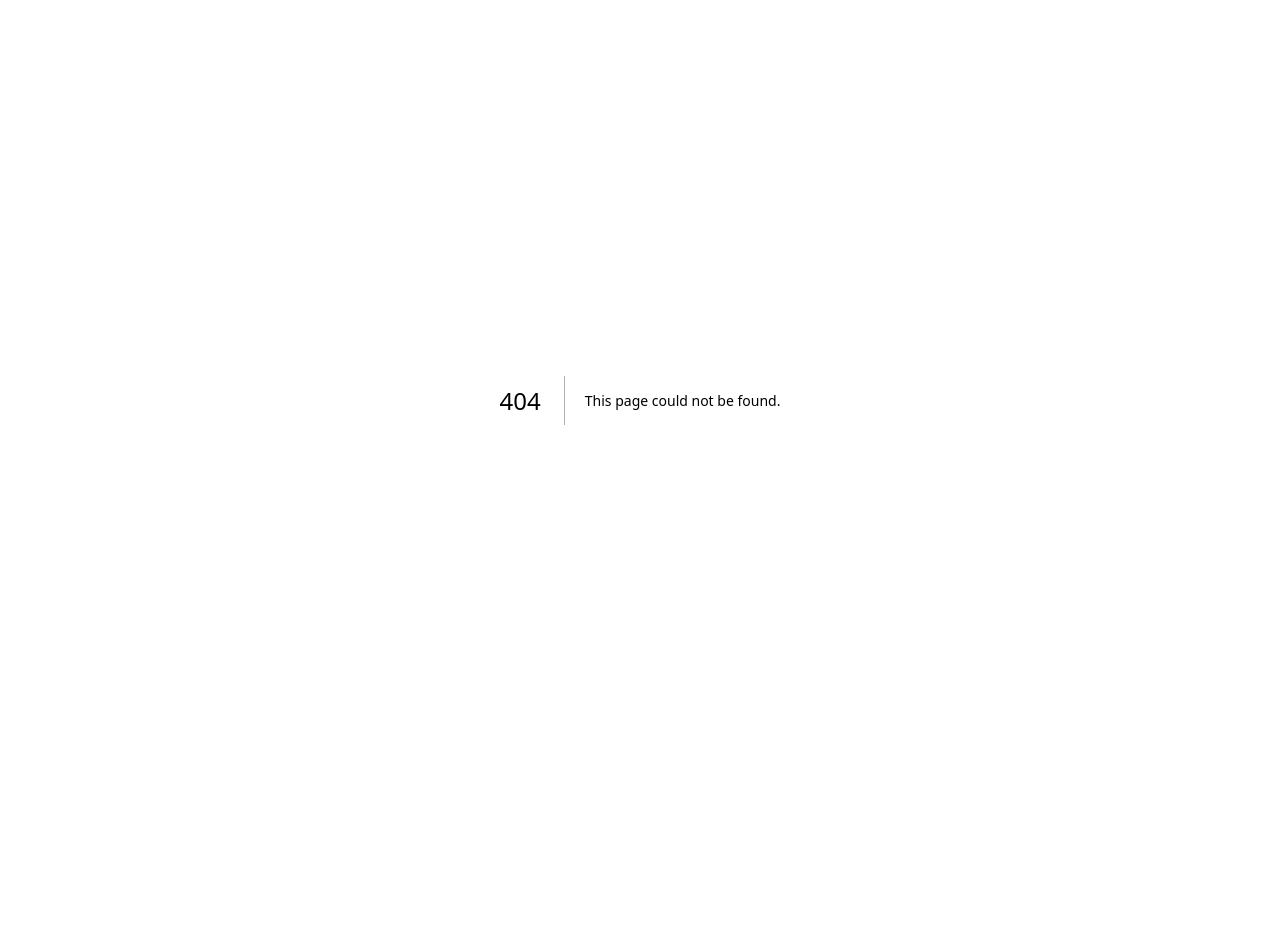
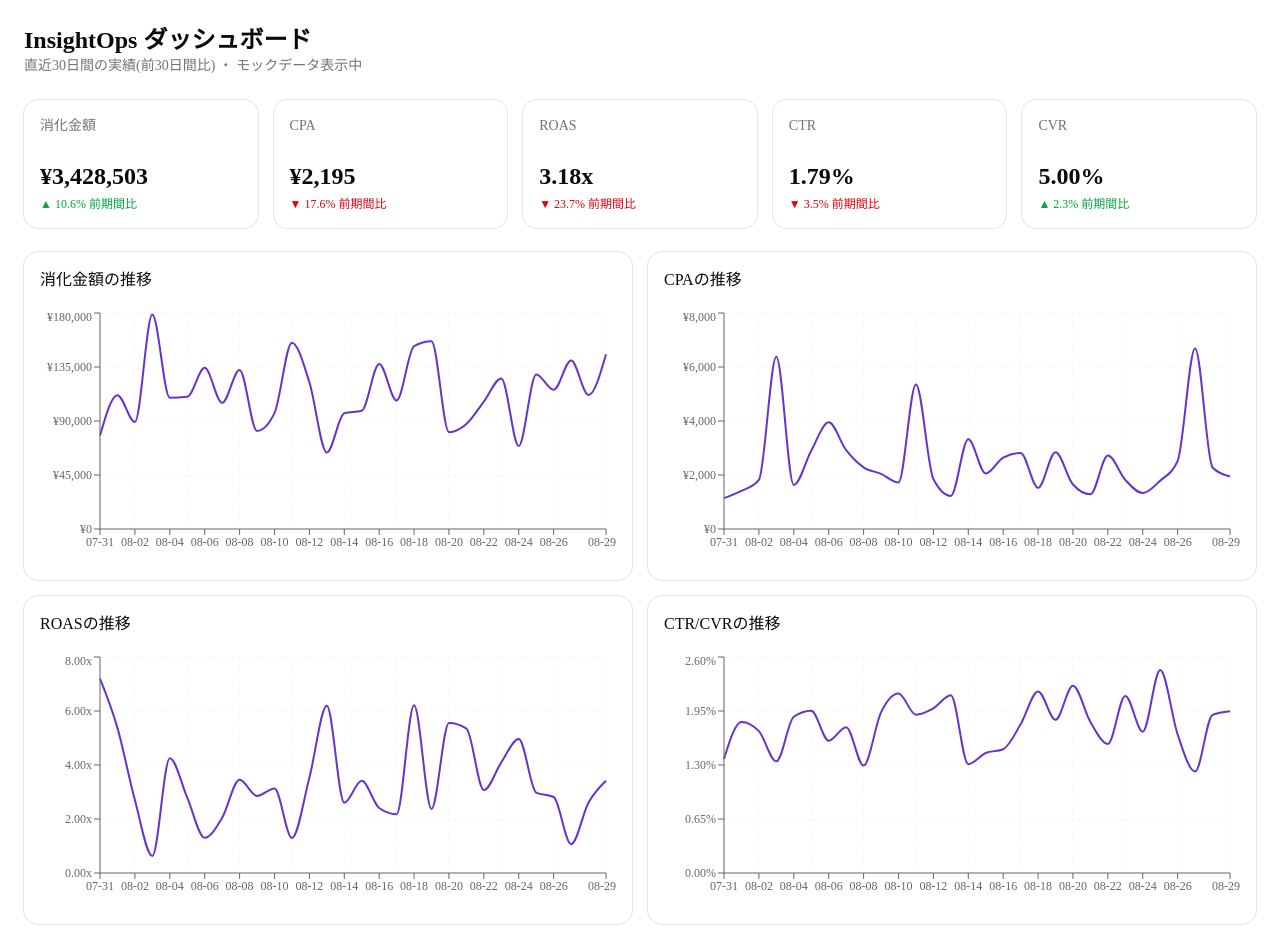
Before and after one commit to masimarow/Dashboard-app-demo, a Next.js app in the folder insightops/: page /dashboard in a window 1280 px wide. Before the commit this address had no page. Before the commit the page ends 800 px from the top, so only its background shows below. Built offline with nearby package versions, Linux system fonts and the light colour scheme.

Commit message:
画面作成

```diff
--- /dev/null
+++ b/insightops/src/app/dashboard/page.tsx
@@ -0,0 +1,53 @@
+import { generateMockDailyInsights } from "@/lib/mock-data";
+import { getKpiComparison, getDailyTrend } from "@/lib/metrics";
+import { KpiCard } from "@/components/kpi-card";
+import { KpiTrendChart } from "@/components/kpi-trend-chart";
+
+function pctChange(current: number, previous: number) {
+  if (previous === 0) return 0;
+  return ((current - previous) / previous) * 100;
+}
+
+const yen = (v: number) => `¥${Math.round(v).toLocaleString()}`;
+const pct = (v: number) => `${(v * 100).toFixed(2)}%`;
+const x = (v: number) => `${v.toFixed(2)}x`;
+
+export default function DashboardPage() {
+  // 本来はモック/実データをここで切り替える(F-08)。今はモック固定。
+  const rows = generateMockDailyInsights(90, 5);
+
+  const { current, previous } = getKpiComparison(rows, 30);
+  const trend = getDailyTrend(rows, 30);
+
+  const kpis = [
+    { label: "消化金額", value: yen(current.spend), delta: pctChange(current.spend, previous.spend) },
+    { label: "CPA", value: yen(current.cpa), delta: pctChange(previous.cpa, current.cpa) }, // CPAは下がる方が改善なので符号反転
+    { label: "ROAS", value: x(current.roas), delta: pctChange(current.roas, previous.roas) },
+    { label: "CTR", value: pct(current.ctr), delta: pctChange(current.ctr, previous.ctr) },
+    { label: "CVR", value: pct(current.cvr), delta: pctChange(current.cvr, previous.cvr) },
+  ];
+
+  return (
+    <div className="p-6 space-y-6">
+      <div>
+        <h1 className="text-2xl font-bold">InsightOps ダッシュボード</h1>
+        <p className="text-sm text-muted-foreground">
+          直近30日間の実績(前30日間比) ・ モックデータ表示中
+        </p>
+      </div>
+
+      <div className="grid grid-cols-2 md:grid-cols-5 gap-4">
+        {kpis.map((k) => (
+          <KpiCard key={k.label} label={k.label} value={k.value} deltaPercent={k.delta} />
+        ))}
+      </div>
+
+      <div className="grid grid-cols-1 md:grid-cols-2 gap-4">
+        <KpiTrendChart title="消化金額の推移" data={trend} metricKey="spend" valueFormatter={yen} />
+        <KpiTrendChart title="CPAの推移" data={trend} metricKey="cpa" valueFormatter={yen} />
+        <KpiTrendChart title="ROASの推移" data={trend} metricKey="roas" valueFormatter={x} />
+        <KpiTrendChart title="CTR/CVRの推移" data={trend} metricKey="ctr" valueFormatter={pct} />
+      </div>
+    </div>
+  );
+}
--- /dev/null
+++ b/insightops/src/components/kpi-card.tsx
@@ -0,0 +1,30 @@
+import { Card, CardContent, CardHeader, CardTitle } from "@/components/ui/card";
+
+interface KpiCardProps {
+  label: string;
+  value: string;
+  previousValue?: string;
+  deltaPercent: number; // 正の値=改善方向かは呼び出し側で符号を調整して渡す
+}
+
+export function KpiCard({ label, value, deltaPercent }: KpiCardProps) {
+  const isUp = deltaPercent >= 0;
+  const deltaColor = isUp ? "text-green-600" : "text-red-600";
+  const arrow = isUp ? "▲" : "▼";
+
+  return (
+    <Card>
+      <CardHeader className="pb-2">
+        <CardTitle className="text-sm font-medium text-muted-foreground">
+          {label}
+        </CardTitle>
+      </CardHeader>
+      <CardContent>
+        <div className="text-2xl font-bold">{value}</div>
+        <div className={`text-xs mt-1 ${deltaColor}`}>
+          {arrow} {Math.abs(deltaPercent).toFixed(1)}% 前期間比
+        </div>
+      </CardContent>
+    </Card>
+  );
+}
--- /dev/null
+++ b/insightops/src/components/kpi-trend-chart.tsx
@@ -0,0 +1,63 @@
+"use client";
+
+import {
+  LineChart,
+  Line,
+  XAxis,
+  YAxis,
+  CartesianGrid,
+  Tooltip,
+  ResponsiveContainer,
+} from "recharts";
+import { KpiTrendPoint } from "@/lib/types";
+import { Card, CardContent, CardHeader, CardTitle } from "@/components/ui/card";
+
+interface KpiTrendChartProps {
+  title: string;
+  data: KpiTrendPoint[];
+  metricKey: keyof Omit<KpiTrendPoint, "date">;
+  valueFormatter?: (v: number) => string;
+}
+
+export function KpiTrendChart({
+  title,
+  data,
+  metricKey,
+  valueFormatter = (v) => v.toLocaleString(),
+}: KpiTrendChartProps) {
+  return (
+    <Card>
+      <CardHeader>
+        <CardTitle className="text-base">{title}</CardTitle>
+      </CardHeader>
+      <CardContent className="h-64">
+        <ResponsiveContainer width="100%" height="100%">
+          <LineChart data={data} margin={{ top: 5, right: 10, left: 0, bottom: 5 }}>
+            <CartesianGrid strokeDasharray="3 3" className="stroke-muted" />
+            <XAxis
+              dataKey="date"
+              tickFormatter={(d: string) => d.slice(5)} // MM-DD
+              fontSize={12}
+            />
+            <YAxis
+              fontSize={12}
+              tickFormatter={(v: number) => valueFormatter(v)}
+              width={60}
+            />
+            <Tooltip
+              formatter={(v: number) => valueFormatter(v)}
+              labelFormatter={(d: string) => d}
+            />
+            <Line
+              type="monotone"
+              dataKey={metricKey}
+              stroke="#6633cc"
+              strokeWidth={2}
+              dot={false}
+            />
+          </LineChart>
+        </ResponsiveContainer>
+      </CardContent>
+    </Card>
+  );
+}
--- /dev/null
+++ b/insightops/src/lib/metrics.ts
@@ -0,0 +1,64 @@
+import { DailyInsight, KpiSummary, KpiTrendPoint } from "./types";
+
+function toSummary(rows: DailyInsight[]): KpiSummary {
+  const spend = rows.reduce((sum, r) => sum + r.spend, 0);
+  const clicks = rows.reduce((sum, r) => sum + r.clicks, 0);
+  const impressions = rows.reduce((sum, r) => sum + r.impressions, 0);
+  const conversions = rows.reduce((sum, r) => sum + r.conversions, 0);
+  const conversionValue = rows.reduce((sum, r) => sum + r.conversionValue, 0);
+
+  return {
+    spend,
+    cpa: conversions > 0 ? spend / conversions : 0,
+    roas: spend > 0 ? conversionValue / spend : 0,
+    ctr: impressions > 0 ? clicks / impressions : 0,
+    cvr: clicks > 0 ? conversions / clicks : 0,
+  };
+}
+
+function filterByRange(rows: DailyInsight[], start: Date, end: Date) {
+  return rows.filter((r) => {
+    const d = new Date(r.date);
+    return d >= start && d < end;
+  });
+}
+
+/**
+ * 直近periodDays日の実績と、その直前periodDays日(前期間)を比較するサマリーを返す。
+ */
+export function getKpiComparison(rows: DailyInsight[], periodDays = 30) {
+  const now = new Date();
+  const currentStart = new Date(now);
+  currentStart.setDate(now.getDate() - periodDays);
+
+  const previousStart = new Date(currentStart);
+  previousStart.setDate(currentStart.getDate() - periodDays);
+
+  const current = toSummary(filterByRange(rows, currentStart, now));
+  const previous = toSummary(filterByRange(rows, previousStart, currentStart));
+
+  return { current, previous };
+}
+
+/**
+ * 日次のKPI推移(グラフ用)。同一日付の複数クリエイティブを合算する。
+ */
+export function getDailyTrend(rows: DailyInsight[], days = 30): KpiTrendPoint[] {
+  const now = new Date();
+  const start = new Date(now);
+  start.setDate(now.getDate() - days);
+
+  const byDate = new Map<string, DailyInsight[]>();
+  for (const r of filterByRange(rows, start, now)) {
+    const arr = byDate.get(r.date) ?? [];
+    arr.push(r);
+    byDate.set(r.date, arr);
+  }
+
+  return Array.from(byDate.entries())
+    .sort(([a], [b]) => a.localeCompare(b))
+    .map(([date, dayRows]) => {
+      const s = toSummary(dayRows);
+      return { date, ...s };
+    });
+}
--- /dev/null
+++ b/insightops/src/lib/mock-data.ts
@@ -0,0 +1,49 @@
+import { DailyInsight } from "./types";
+
+function randomBetween(min: number, max: number) {
+  return Math.random() * (max - min) + min;
+}
+
+function formatDate(d: Date) {
+  return d.toISOString().slice(0, 10);
+}
+
+/**
+ * 過去days日分×creativeCount本のダミーdaily_insightsを生成する。
+ * n8n/DBが無くても要件書のスキーマ構造を踏襲したデータで画面を作れる。
+ */
+export function generateMockDailyInsights(
+  days = 60,
+  creativeCount = 5
+): DailyInsight[] {
+  const rows: DailyInsight[] = [];
+  const today = new Date();
+
+  for (let d = days - 1; d >= 0; d--) {
+    const date = new Date(today);
+    date.setDate(today.getDate() - d);
+
+    for (let c = 1; c <= creativeCount; c++) {
+      const impressions = Math.floor(randomBetween(3000, 20000));
+      const ctrBase = randomBetween(0.008, 0.03);
+      const clicks = Math.floor(impressions * ctrBase);
+      const cvrBase = randomBetween(0.02, 0.08);
+      const conversions = Math.floor(clicks * cvrBase);
+      const spend = randomBetween(5000, 40000);
+      const conversionValue = conversions * randomBetween(3000, 12000);
+
+      rows.push({
+        date: formatDate(date),
+        adCreativeId: `creative_${c}`,
+        spend: Math.round(spend),
+        impressions,
+        clicks,
+        conversions,
+        conversionValue: Math.round(conversionValue),
+        frequency: Number(randomBetween(1.0, 4.5).toFixed(2)),
+      });
+    }
+  }
+
+  return rows;
+}
--- /dev/null
+++ b/insightops/src/lib/types.ts
@@ -0,0 +1,27 @@
+export interface DailyInsight {
+  date: string; // YYYY-MM-DD
+  adCreativeId: string;
+  spend: number;
+  impressions: number;
+  clicks: number;
+  conversions: number;
+  conversionValue: number;
+  frequency: number;
+}
+
+export interface KpiSummary {
+  spend: number;
+  cpa: number;
+  roas: number;
+  ctr: number;
+  cvr: number;
+}
+
+export interface KpiTrendPoint {
+  date: string;
+  spend: number;
+  cpa: number;
+  roas: number;
+  ctr: number;
+  cvr: number;
+}
```
